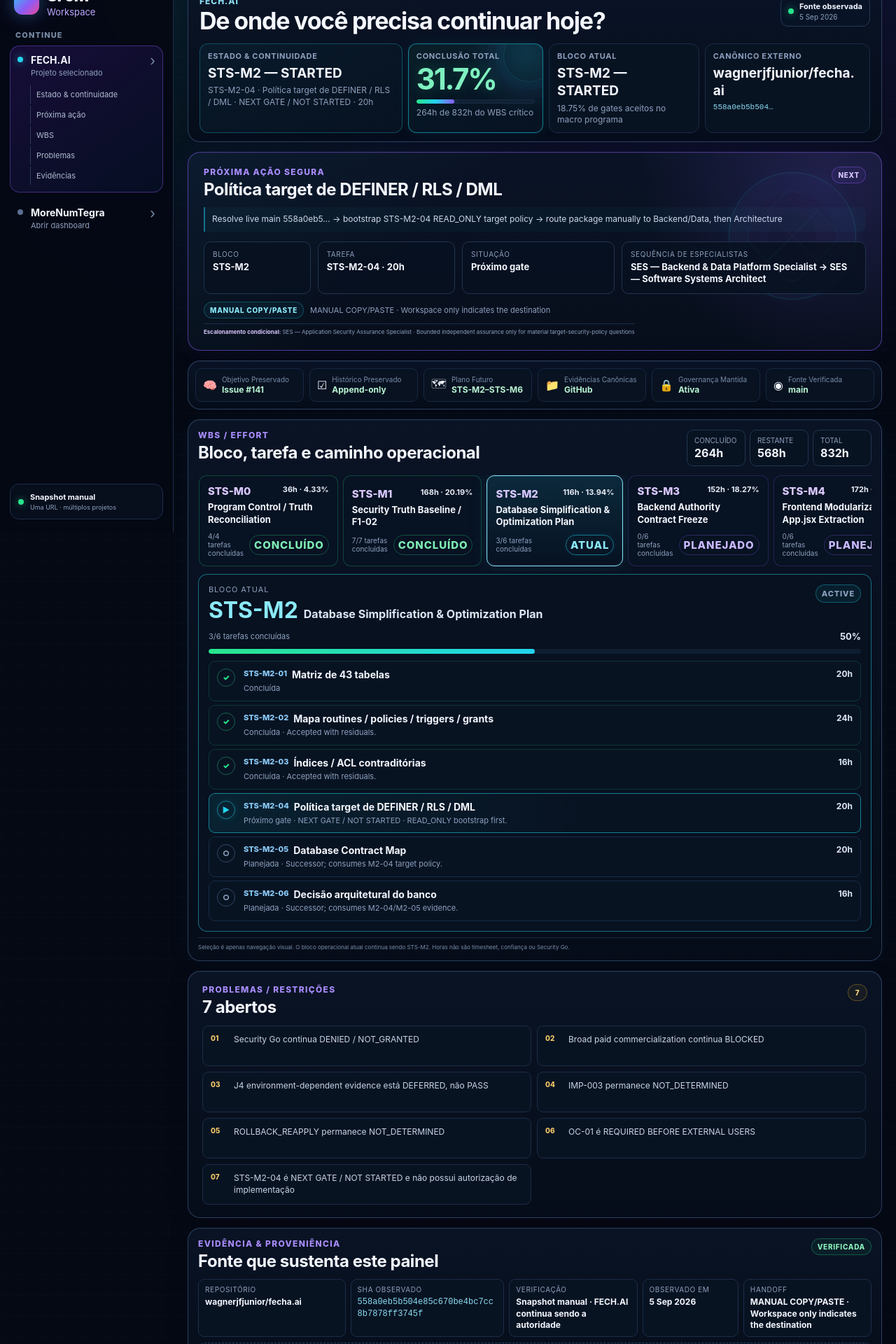
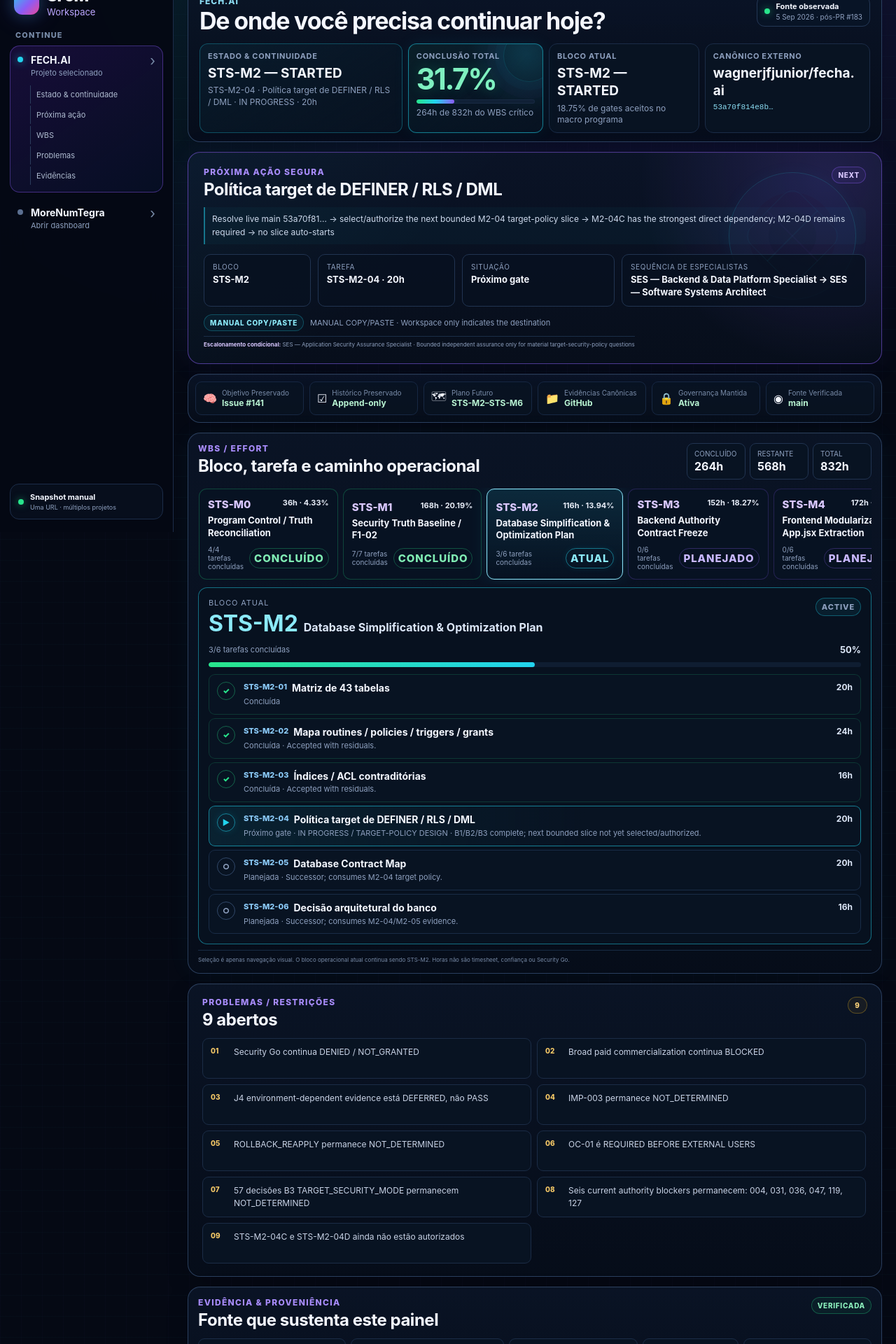
Before and after one commit to wagnerjfjunior/sfjm-workspace, a Next.js app: page / in a window 1280 px wide. Shown: the part 40-1960 px from the top of the page at 70% size. Built offline with nearby package versions, Linux system fonts and the light colour scheme.

Commit message:
feat: ingest FECH.AI task decomposition snapshot

```diff
--- a/data/workspace-demo.ts
+++ b/data/workspace-demo.ts
@@ -3,6 +3,33 @@ export type StatusCheck = { label: string; value: string };
 export type ContextCard = { icon: string; label: string; value: string };
 export type SourceRow = { label: string; value: string; badge?: boolean };
 export type TimelineItem = { date: string; text: string; kind: "PROGRAM" | "BASELINE" | "REMEDIATION" | "EVIDENCE" };
+export type TaskDecompositionState =
+  | "COMPLETE"
+  | "ACTIVE"
+  | "NEXT"
+  | "PLANNED"
+  | "BLOCKED"
+  | "NOT_AUTHORIZED"
+  | "UNKNOWN";
+
+export type TaskDecompositionItem = {
+  id: string;
+  label: string;
+  state: TaskDecompositionState;
+  status: string;
+  note?: string;
+  hours?: number;
+  owner?: string;
+  evidenceRef?: string;
+};
+
+export type TaskDecomposition = {
+  parentTaskId: string;
+  parentLabel: string;
+  source: string;
+  items: TaskDecompositionItem[];
+};
+
 export type ExternalProject = {
   name: string;
   kind: string;
@@ -13,6 +40,7 @@ export type ExternalProject = {
   observedSha: string;
   observedAt: string;
   verification: string;
+  taskDecomposition?: TaskDecomposition;
 };
 
 export type ProgramMilestone = {
@@ -119,7 +147,7 @@ export const workspaceDemo = {
   checks: [
     { label: "Último milestone", value: "STS-M1 fechado · deferred assurance" },
     { label: "Milestone atual", value: "STS-M2 · STARTED" },
-    { label: "Próxima ação", value: "STS-M2-04 · target policy READ_ONLY" },
+    { label: "Próxima ação", value: "STS-M2-04 · selecionar/autorizar próximo bounded slice" },
     { label: "Objetivo principal", value: "Preservado · Issue #141" },
     { label: "Histórico", value: "Preservado" },
     { label: "Security Go", value: "Não concedido" }
@@ -129,8 +157,8 @@ export const workspaceDemo = {
     {
       name: "FECH.AI",
       kind: "Projeto externo",
-      continuityState: "STS-M2 STARTED · STS-M2-01 COMPLETE · STS-M2-02 COMPLETE WITH RESIDUALS · STS-M2-03 COMPLETE WITH RESIDUALS · STS-M2-04 NEXT GATE / NOT STARTED",
-      nextSafeAction: "STS-M2-04 → bootstrap READ_ONLY da política target de SECURITY DEFINER / RLS / DML, consumindo M2-01..03 e preparando M2-05/M2-06.",
+      continuityState: "STS-M2 STARTED · STS-M2-04 IN PROGRESS · B1/B2 COMPLETE WITH RESIDUALS · B3 COMPLETE / ACCEPTED",
+      nextSafeAction: "STS-M2-04 → selecionar e autorizar o próximo bounded target-policy slice. M2-04C tem a dependência direta mais forte; M2-04D continua requerido. Nenhum slice é iniciado automaticamente.",
       blockers: [
         "Security Go continua DENIED / NOT_GRANTED",
         "Broad paid commercialization continua BLOCKED",
@@ -138,12 +166,59 @@ export const workspaceDemo = {
         "IMP-003 permanece NOT_DETERMINED",
         "ROLLBACK_REAPPLY permanece NOT_DETERMINED",
         "OC-01 é REQUIRED BEFORE EXTERNAL USERS",
-        "STS-M2-04 é NEXT GATE / NOT STARTED e não possui autorização de implementação"
+        "57 decisões B3 TARGET_SECURITY_MODE permanecem NOT_DETERMINED",
+        "Seis current authority blockers permanecem: 004, 031, 036, 047, 119, 127",
+        "STS-M2-04C e STS-M2-04D ainda não estão autorizados"
       ],
       repository: "wagnerjfjunior/fecha.ai",
-      observedSha: "558a0eb5b504e85c670be4bc7cc8b7878ff3745f",
-      observedAt: "5 Sep 2026",
-      verification: "Snapshot manual · FECH.AI continua sendo a autoridade"
+      observedSha: "53a70f814e8b695439358ebe609850f25bf636a9",
+      observedAt: "5 Sep 2026 · pós-PR #183",
+      verification: "Snapshot manual · FECH.AI continua sendo a autoridade",
+      taskDecomposition: {
+        parentTaskId: "STS-M2-04",
+        parentLabel: "Política target de DEFINER / RLS / DML",
+        source: "FECH.AI docs/sfjm/CURRENT_STATE.md + NEXT_SAFE_ACTION.md + handoffs/CURRENT.md @ 53a70f81…",
+        items: [
+          {
+            id: "M2-04B1",
+            label: "Routine Authority Policy Core",
+            state: "COMPLETE",
+            status: "COMPLETE / ACCEPTED WITH RESIDUALS",
+            note: "Target contract accepted; per-routine compliance remained downstream.",
+            evidenceRef: "docs/security/evidence/2026-09-05-sts-m2-04b1-routine-authority-policy.md"
+          },
+          {
+            id: "M2-04B2",
+            label: "High-Risk Routine Authority Classification",
+            state: "COMPLETE",
+            status: "COMPLETE / ACCEPTED WITH RESIDUALS",
+            note: "15 high-risk routines classified; runtime/AppSec residuals preserved.",
+            evidenceRef: "docs/security/evidence/2026-09-05-sts-m2-04b2-high-risk-routine-authority-classification.md"
+          },
+          {
+            id: "M2-04B3",
+            label: "Remaining Routine Authority Classification",
+            state: "COMPLETE",
+            status: "COMPLETE / ACCEPTED",
+            note: "113/113 classified · 52 DEFINER · 4 INVOKER · 57 NOT_DETERMINED · six authority blockers preserved.",
+            evidenceRef: "docs/security/evidence/2026-09-05-sts-m2-04b3-remaining-routine-authority-classification.md"
+          },
+          {
+            id: "M2-04C",
+            label: "RLS / FORCE RLS / direct DML / policy composition",
+            state: "NOT_AUTHORIZED",
+            status: "NOT AUTHORIZED / NOT STARTED",
+            note: "Strongest direct dependency for unresolved B3 target-security-mode decisions."
+          },
+          {
+            id: "M2-04D",
+            label: "Trigger / trigger-helper authority",
+            state: "NOT_AUTHORIZED",
+            status: "NOT AUTHORIZED / NOT STARTED",
+            note: "Still required for the SECURITY DEFINER trigger-provenance routines excluded from B3."
+          }
+        ]
+      }
     },
     {
       name: "MoreNumTegra",
@@ -166,8 +241,8 @@ export const workspaceDemo = {
   fechaiProgram: {
     name: "FECH.AI Security-to-Scale 2026",
     repository: "wagnerjfjunior/fecha.ai",
-    observedSha: "558a0eb5b504e85c670be4bc7cc8b7878ff3745f",
-    observedAt: "5 Sep 2026",
+    observedSha: "53a70f814e8b695439358ebe609850f25bf636a9",
+    observedAt: "5 Sep 2026 · pós-PR #183",
     programIssue: "#141",
     programObjective: "Reach a sellable, operable FECH.AI with a defensible Security Go candidate and a clear path out of the current frontend/backend monolith before year-end, without hiding unresolved risk or performing a big-bang rewrite.",
     objectiveSource: "FECH.AI Issue #141 + program-hierarchy BCR",
@@ -202,8 +277,8 @@ export const workspaceDemo = {
     ],
     lastCompletedMilestone: "STS-M1 — COMPLETE WITH DEFERRED SECURITY ASSURANCE",
     nextProgramMilestone: "STS-M3 — Backend Authority Contract Freeze · PLANNED",
-    activeWorkstream: "STS-M2 · STARTED · STS-M2-04 target-policy gate is NEXT / NOT STARTED",
-    nextSafeAction: "Resolve live main 558a0eb5… → bootstrap STS-M2-04 READ_ONLY target policy → route package manually to Backend/Data, then Architecture",
+    activeWorkstream: "STS-M2 · STARTED · STS-M2-04 IN PROGRESS · B1/B2/B3 classification complete",
+    nextSafeAction: "Resolve live main 53a70f81… → select/authorize the next bounded M2-04 target-policy slice → M2-04C has the strongest direct dependency; M2-04D remains required → no slice auto-starts",
     securityGo: "NOT GRANTED",
     commercialization: "BLOCKED",
     weightingBasis: "Peso = duração planejada; progresso só avança quando o gate do milestone é aceito.",
@@ -431,13 +506,13 @@ export const workspaceDemo = {
 
     active: [
       {
-        id: "STS-M2-04 NEXT GATE",
+        id: "STS-M2-04",
         label: "Target Database Authority Policy · SECURITY DEFINER / RLS / DML",
         category: "PROGRAM",
-        state: "PLANNED",
+        state: "ACTIVE",
         owner: "Backend/Data + Architecture",
-        evidence: "STS-M2 está STARTED. STS-M2-01..03 estão aceitos; STS-M2-04 permanece NEXT GATE / NOT STARTED. Durable evidence de M2-02 e M2-03 deve ser consumida, não reconstruída do zero.",
-        nextAction: "Resolver live main 558a0eb5…; bootstrap READ_ONLY; enviar manualmente o primeiro pacote ao SES — Backend & Data Platform Specialist e depois ao SES — Software Systems Architect."
+        evidence: "STS-M2-04 está IN PROGRESS. B1 e B2 estão COMPLETE / ACCEPTED WITH RESIDUALS; B3 está COMPLETE / ACCEPTED com cobertura 113/113. M2-04C e M2-04D permanecem não autorizados.",
+        nextAction: "Selecionar e autorizar o próximo bounded M2-04 target-policy slice; nenhum candidato é iniciado automaticamente."
       }
     ] satisfies ExecutionItem[],
 
@@ -540,7 +615,7 @@ export const workspaceDemo = {
   } satisfies ProgramSnapshot,
 
   fechaiWbs: {
-    source: "WBS structure: docs/roadmap/fechai-security-to-scale-2026-wbs.md @ FECH.AI 558a0eb5… · current task state: docs/sfjm/CURRENT_STATE.md + NEXT_SAFE_ACTION.md",
+    source: "WBS structure: docs/roadmap/fechai-security-to-scale-2026-wbs.md · current task state: FECH.AI docs/sfjm/CURRENT_STATE.md + NEXT_SAFE_ACTION.md @ 53a70f81…",
     basis: "Planning estimates for visibility, not clocked timesheets.",
     totalCriticalHours: 832,
     completedHours: 264,
@@ -548,8 +623,8 @@ export const workspaceDemo = {
     preSecurityGoBacklogHours: 116,
     plannedBacklogHours: 104,
     currentPackage: "STS-M2 — STARTED",
-    currentTask: "STS-M2-04 · Política target de DEFINER / RLS / DML · NEXT GATE / NOT STARTED · 20h",
-    note: "Rótulos/horas vêm da WBS estrutural; estado corrente vem do SFJM do FECH.AI. STS-M2-01..03 estão COMPLETE; STS-M2-04 é o próximo gate READ_ONLY e ainda não foi iniciado. Horas são planejamento, não timesheet.",
+    currentTask: "STS-M2-04 · Política target de DEFINER / RLS / DML · IN PROGRESS · 20h",
+    note: "Rótulos/horas vêm da WBS estrutural; estado corrente vem do SFJM do FECH.AI. STS-M2-04 está em progresso; B1/B2/B3 estão concluídos no micro-split publicado; o próximo bounded slice ainda precisa ser selecionado/autorizado. Horas são planejamento, não timesheet.",
     milestones: [
       {
         id: "STS-M0",
@@ -587,7 +662,7 @@ export const workspaceDemo = {
           { id: "STS-M2-01", label: "Matriz de 43 tabelas", hours: 20, state: "COMPLETE" },
           { id: "STS-M2-02", label: "Mapa routines / policies / triggers / grants", hours: 24, state: "COMPLETE", note: "Accepted with residuals." },
           { id: "STS-M2-03", label: "Índices / ACL contraditórias", hours: 16, state: "COMPLETE", note: "Accepted with residuals." },
-          { id: "STS-M2-04", label: "Política target de DEFINER / RLS / DML", hours: 20, state: "PLANNED", note: "NEXT GATE / NOT STARTED · READ_ONLY bootstrap first." },
+          { id: "STS-M2-04", label: "Política target de DEFINER / RLS / DML", hours: 20, state: "ACTIVE", note: "IN PROGRESS / TARGET-POLICY DESIGN · B1/B2/B3 complete; next bounded slice not yet selected/authorized." },
           { id: "STS-M2-05", label: "Database Contract Map", hours: 20, state: "PLANNED", note: "Successor; consumes M2-04 target policy." },
           { id: "STS-M2-06", label: "Decisão arquitetural do banco", hours: 16, state: "PLANNED", note: "Successor; consumes M2-04/M2-05 evidence." }
         ]
@@ -689,12 +764,12 @@ export const workspaceDemo = {
   currentState: [
     { label: "Último milestone concluído", value: "STS-M1 · deferred assurance" },
     { label: "Milestone atual", value: "STS-M2 · STARTED" },
-    { label: "Próxima continuidade", value: "STS-M2-04 · READ_ONLY target policy" },
+    { label: "Próxima continuidade", value: "STS-M2-04 · selecionar/autorizar próximo bounded slice" },
     { label: "Objetivo", value: "Issue #141 · PRESERVED" }
   ] satisfies SourceRow[],
 
   sources: [
-    { label: "FECH.AI main", value: "558a0eb5…", badge: true },
+    { label: "FECH.AI main", value: "53a70f81…", badge: true },
     { label: "Program objective", value: "#141 OPEN · PRESERVED", badge: true },
     { label: "Current state source", value: "docs/sfjm/CURRENT_STATE.md", badge: true },
     { label: "WBS structure", value: "832h · structural baseline", badge: true },
```
